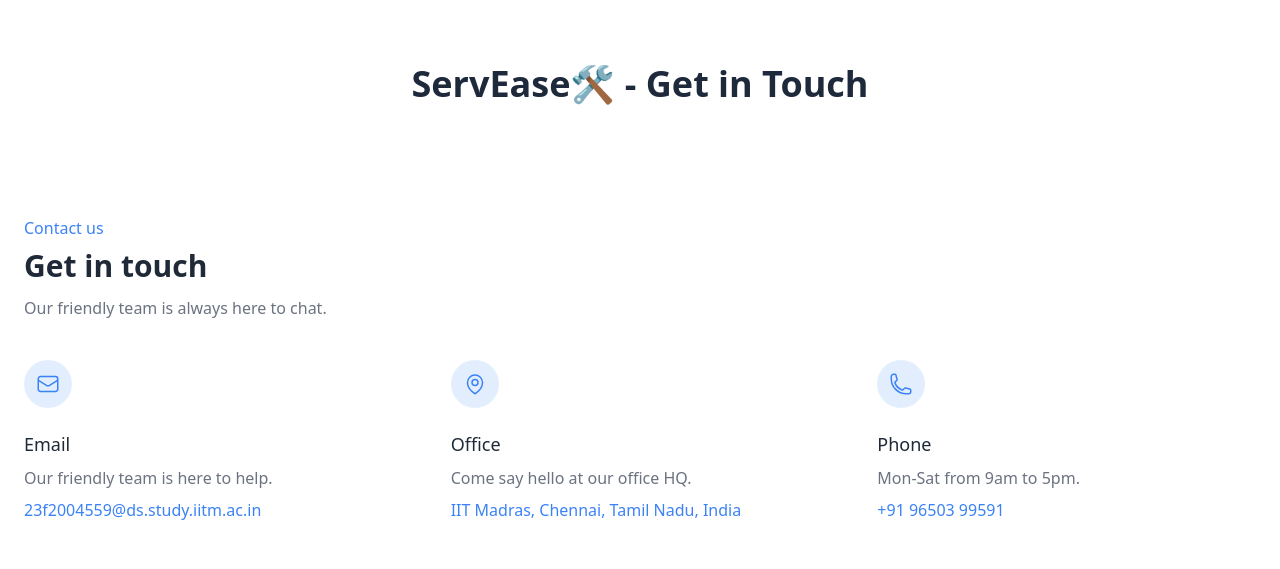
After one commit to NimishKr16/ServEase, a Flask app: page /contactUs in a window 1280 px wide. The commit adds this page. Shown: the top 569 px of the page. Run offline with Flask 3, Linux system fonts and the light colour scheme; parts of the project's set-up code (start-up, migrations or seed data) failed here and were passed over; some libraries are stand-ins or nearby versions.

Commit message:
Add wrappers and contact us and fixed the service completion part

```diff
--- a/app.py
+++ b/app.py
@@ -161,6 +161,10 @@ class Review(db.Model):
 def home():
     return render_template('index.html')
 
+@app.route('/contactUs')
+def contactUs():
+    return render_template('contact.html')
+
 @app.route('/login')
 def login():
     message = request.args.get('message')
@@ -172,6 +176,7 @@ def signup():
 
 # * --------- PROFILE ----------
 @app.route('/profile')
+@customer_required
 def profile():
     userId = session.get('user')
     customer = Customer.query.filter_by(id=userId).first()
@@ -183,6 +188,7 @@ def profile():
 
 
 @app.route('/bookings')
+@customer_required
 def bookings():
     current_customer_id = session['user']  # Assuming session['user'] contains the user ID
 
@@ -268,6 +274,7 @@ def loginUser():
 
 
 @app.route('/servEase/home',methods=['GET','POST'])
+@customer_required
 def customer_dashboard():
     services = Service.query.all()
     image_url = session.get('image_url')
@@ -287,6 +294,7 @@ def customer_dashboard():
 
 
 @app.route('/servEase/home/seeall')
+@customer_required
 def customer_allView():
     services = Service.query.all()
     image_url = session.get('image_url')
@@ -311,6 +319,7 @@ def customer_allView():
 # ! ------- CORE SERVICE EXPERT FUNCTIONALITY -----
 
 @app.route('/serviceDashboard')
+@service_required
 def service_dashboard():
     # TODO: ADD A GRAPH -------
     current_user = session['user']
@@ -323,11 +332,13 @@ def service_dashboard():
 
 
 @app.route('/serviceDashboard/editProfile')
+@service_required
 def edit_service_prof():
     return render_template('editProf.html')
 
 
 @app.route('/editProf',methods=['POST'])
+@service_required
 def edit_service_prof_post():
     message = "PROFILE UPDATED"
     name = request.form.get('name')
@@ -349,6 +360,7 @@ def edit_service_prof_post():
 
 
 @app.route('/serviceDashboard/reviews')
+@service_required
 def service_reviews():
     pass
     # current_user = session['user']
@@ -362,6 +374,7 @@ def service_reviews():
 
 
 @app.route('/accept_service_request/<int:request_id>', methods=['POST'])
+@service_required
 def accept_service_request(request_id):
     # Fetch the service request
     service_request = ServiceRequest.query.get_or_404(request_id)
@@ -375,6 +388,7 @@ def accept_service_request(request_id):
 
 
 @app.route('/ignore_service_request/<int:request_id>', methods=['POST'])
+@service_required
 def ignore_service_request(request_id):
     # Fetch the service request
     service_request = ServiceRequest.query.get_or_404(request_id)
@@ -389,6 +403,7 @@ def ignore_service_request(request_id):
 
 
 @app.route('/complete_service_request/<int:request_id>', methods=['POST'])
+@customer_required
 def complete_service_request(request_id):
     # Fetch the service request
     service_request = ServiceRequest.query.get_or_404(request_id)
@@ -399,10 +414,11 @@ def complete_service_request(request_id):
     db.session.commit()
 
     # Redirect back to the service requests page
-    return redirect(url_for('service_requests'))
+    return redirect(url_for('bookings'))
 
 
 @app.route('/serviceDashboard/requests')
+@service_required
 def service_requests():
     current_user = session['user']
     print(current_user)
@@ -427,6 +443,7 @@ def service_requests():
 
 
 @app.route('/serviceDashboard/completed')
+@service_required
 def service_completed():
     # Get the current logged-in user ID
     current_user_id = session['user']  # Assuming session['user'] contains the user ID
@@ -501,6 +518,7 @@ def admin_login():
 # ! -------------- CORE CUSTOMER FUNCTIONALITY --------------
 
 @app.route('/servEase/bookService/<int:service_id>/<int:price>/<string:desc>', methods=['GET', 'POST'])
+@customer_required
 def bookService(service_id, price, desc):
     # Get the service by ID
     message = request.args.get('message')
@@ -540,6 +558,7 @@ def bookService(service_id, price, desc):
 
 
 @app.route('/book_service/<int:service_id>/<int:professional_id>/<int:price>/<string:desc>',methods=['POST'])
+@customer_required
 def book_service(service_id, professional_id, price, desc):
     date = request.form.get('date')
     customer_id = session.get('user')
@@ -558,6 +577,7 @@ def book_service(service_id, professional_id, price, desc):
 
 # ------------ CHANGE PASSWORD --------------
 @app.route('/change_password', methods=['GET', 'POST'])
+@customer_required
 def change_password():
     if request.method == 'POST':
         new_password = request.form.get('new_password')
@@ -575,6 +595,7 @@ def change_password():
 
 # ------------ EDIT ADDRESS --------------
 @app.route('/edit_address', methods=['GET', 'POST'])
+@customer_required
 def edit_address():
     if request.method == 'POST':
         image = request.files['image']
@@ -606,6 +627,7 @@ def edit_address():
 
 
 @app.route('/admin_logout')
+@admin_required
 def admin_logout():
     session.pop('admin')
     return redirect(url_for('admin_login_page'))
@@ -630,6 +652,7 @@ def manage_customers():
     return render_template('adminCust-dash.html',reqCount=reqCount,customers=customers)
 
 @app.route('/toggle_block_customer/<int:customer_id>', methods=['POST'])
+@admin_required
 def toggle_block_customer(customer_id):
     # Fetch the customer by ID
     customer = Customer.query.get(customer_id)
@@ -650,6 +673,7 @@ def toggle_block_customer(customer_id):
 # ------------------------------ MANAGE SERVICE PROF. ------------------------------
 
 @app.route('/block_service_professional/<int:professional_id>', methods=['POST'])
+@admin_required
 def block_service_professional(professional_id):
     professional = ServiceProfessional.query.get(professional_id)
     if professional:
@@ -692,6 +716,7 @@ def manage_reviews():
     return render_template('adminReq-dash.html',reqCount=reqCount, service_professionals=unapproved)
 
 @app.route('/approve/<int:professional_id>', methods=['POST'])
+@admin_required
 def approve_service_professional(professional_id):
     # Logic to approve the service professional
     service_professional = ServiceProfessional.query.get(professional_id)
@@ -701,6 +726,7 @@ def approve_service_professional(professional_id):
     return redirect(url_for('manage_reviews'))  # Redirect to the relevant page
 
 @app.route('/deny/<int:professional_id>', methods=['POST'])
+@admin_required
 def deny_service_professional(professional_id):
     # Logic to deny the service professional
     service_professional = ServiceProfessional.query.get(professional_id)
@@ -722,6 +748,7 @@ def manage_services():
 
 
 @app.route('/update_service', methods=['POST'])
+@admin_required
 def update_service():
     service_id = request.form.get('service_id')
     service = Service.query.get(service_id)
@@ -740,6 +767,7 @@ def update_service():
 
 
 @app.route('/delete_service/<int:service_id>', methods=['POST'])
+@admin_required
 def delete_service(service_id):
     # Find the service by ID
     service = Service.query.get(service_id)
@@ -754,6 +782,7 @@ def delete_service(service_id):
 
 
 @app.route('/add_service', methods=['GET', 'POST'])
+@admin_required
 def add_service():
     if request.method == 'POST':
         # Get data from the form
--- /dev/null
+++ b/templates/contact.html
@@ -0,0 +1,69 @@
+<!DOCTYPE html>
+<html lang="en">
+<head>
+    <meta charset="UTF-8">
+    <meta name="viewport" content="width=device-width, initial-scale=1.0">
+    <title>Contact- ServEase🛠️</title>
+    <script src="https://cdn.tailwindcss.com"></script>
+</head>
+<body class="pt-16">
+    <h1 class="text-4xl text-center font-semibold text-slate-800 pb-16">ServEase🛠️ - Get in Touch</h1>
+    <section class="bg-white dark:bg-gray-900">
+        <div class="container px-6 py-12 mx-auto">
+            <div>
+                <p class="font-medium text-blue-500 dark:text-blue-400">Contact us</p>
+
+                <h1 class="mt-2 text-2xl font-semibold text-gray-800 md:text-3xl dark:text-white">Get in touch</h1>
+
+                <p class="mt-3 text-gray-500 dark:text-gray-400">Our friendly team is always here to chat.</p>
+            </div>
+
+            <div class="grid grid-cols-1 gap-12 mt-10 md:grid-cols-2 lg:grid-cols-3">
+                <div>
+                    <span class="inline-block p-3 text-blue-500 rounded-full bg-blue-100/80 dark:bg-gray-800">
+                        <svg xmlns="http://www.w3.org/2000/svg" fill="none" viewBox="0 0 24 24" stroke-width="1.5"
+                            stroke="currentColor" class="w-6 h-6">
+                            <path stroke-linecap="round" stroke-linejoin="round"
+                                d="M21.75 6.75v10.5a2.25 2.25 0 01-2.25 2.25h-15a2.25 2.25 0 01-2.25-2.25V6.75m19.5 0A2.25 2.25 0 0019.5 4.5h-15a2.25 2.25 0 00-2.25 2.25m19.5 0v.243a2.25 2.25 0 01-1.07 1.916l-7.5 4.615a2.25 2.25 0 01-2.36 0L3.32 8.91a2.25 2.25 0 01-1.07-1.916V6.75" />
+                        </svg>
+                    </span>
+
+                    <h2 class="mt-4 text-lg font-medium text-gray-800 dark:text-white">Email</h2>
+                    <p class="mt-2 text-gray-500 dark:text-gray-400">Our friendly team is here to help.</p>
+                    <p class="mt-2 text-blue-500 dark:text-blue-400">23f2004559@ds.study.iitm.ac.in
+                    </p>
+                </div>
+
+                <div>
+                    <span class="inline-block p-3 text-blue-500 rounded-full bg-blue-100/80 dark:bg-gray-800">
+                        <svg xmlns="http://www.w3.org/2000/svg" fill="none" viewBox="0 0 24 24" stroke-width="1.5"
+                            stroke="currentColor" class="w-6 h-6">
+                            <path stroke-linecap="round" stroke-linejoin="round" d="M15 10.5a3 3 0 11-6 0 3 3 0 016 0z" />
+                            <path stroke-linecap="round" stroke-linejoin="round"
+                                d="M19.5 10.5c0 7.142-7.5 11.25-7.5 11.25S4.5 17.642 4.5 10.5a7.5 7.5 0 1115 0z" />
+                        </svg>
+                    </span>
+
+                    <h2 class="mt-4 text-lg font-medium text-gray-800 dark:text-white">Office</h2>
+                    <p class="mt-2 text-gray-500 dark:text-gray-400">Come say hello at our office HQ.</p>
+                    <p class="mt-2 text-blue-500 dark:text-blue-400">IIT Madras, Chennai, Tamil Nadu, India</p>
+                </div>
+
+                <div>
+                    <span class="inline-block p-3 text-blue-500 rounded-full bg-blue-100/80 dark:bg-gray-800">
+                        <svg xmlns="http://www.w3.org/2000/svg" fill="none" viewBox="0 0 24 24" stroke-width="1.5"
+                            stroke="currentColor" class="w-6 h-6">
+                            <path stroke-linecap="round" stroke-linejoin="round"
+                                d="M2.25 6.75c0 8.284 6.716 15 15 15h2.25a2.25 2.25 0 002.25-2.25v-1.372c0-.516-.351-.966-.852-1.091l-4.423-1.106c-.44-.11-.902.055-1.173.417l-.97 1.293c-.282.376-.769.542-1.21.38a12.035 12.035 0 01-7.143-7.143c-.162-.441.004-.928.38-1.21l1.293-.97c.363-.271.527-.734.417-1.173L6.963 3.102a1.125 1.125 0 00-1.091-.852H4.5A2.25 2.25 0 002.25 4.5v2.25z" />
+                        </svg>
+                    </span>
+
+                    <h2 class="mt-4 text-lg font-medium text-gray-800 dark:text-white">Phone</h2>
+                    <p class="mt-2 text-gray-500 dark:text-gray-400">Mon-Sat from 9am to 5pm.</p>
+                    <p class="mt-2 text-blue-500 dark:text-blue-400">+91 96503 99591</p>
+                </div>
+            </div>
+        </div>
+    </section>
+</body>
+</html>
--- a/templates/profile.html
+++ b/templates/profile.html
@@ -93,7 +93,7 @@
                         <label for="pincode" class="block mb-2 text-sm font-medium text-gray-900 dark:text-white">Enter Pincode</label>
                         <input type="text" name="pincode" id="pincode" placeholder="Enter your pincode" class="bg-gray-50 border border-gray-300 text-gray-900 text-sm rounded-lg focus:ring-blue-500 focus:border-blue-500 block w-full p-2.5 dark:bg-gray-600 dark:border-gray-500 dark:placeholder-gray-400 dark:text-white" required />
                     </div>
-
+                    <label for="profilepic" class="block mb-2 text-sm font-medium text-gray-900 dark:text-white">Select Profile Picture</label>
                     <input type="file" name="image" accept="image/*" class="block w-full text-sm text-gray-900 border border-gray-300 rounded-lg cursor-pointer bg-gray-50 dark:bg-gray-600 dark:border-gray-500 dark:placeholder-gray-400 dark:text-white">
 
                     <button type="submit" class="w-full text-white bg-blue-700 hover:bg-blue-800 focus:ring-4 focus:outline-none focus:ring-blue-300 font-medium rounded-lg text-sm px-5 py-2.5 text-center dark:bg-blue-600 dark:hover:bg-blue-700 dark:focus:ring-blue-800">Save Changes</button>
--- a/templates/serviceRequests.html
+++ b/templates/serviceRequests.html
@@ -43,11 +43,7 @@ Job Requests
                             </button>
                         </form>
                     {% elif request.service_status == 'assigned' %}
-                        <form action="{{ url_for('complete_service_request', request_id=request.id) }}" method="POST">
-                            <button type="submit" class="px-3 py-1 text-sm font-semibold text-white bg-blue-500 rounded hover:bg-blue-700">
-                                Complete
-                            </button>
-                        </form>
+                        <h1 class="font-semibold text-green-600">JOB ALLOTED</h1>
                     {% endif %}
                 </td>
             </tr>
```
Also changed, not shown: templates/base.html (+6 -3 lines), templates/book.html (+7 -5 lines), templates/bookings.html (+20 -7 lines), templates/index.html (+9 -9 lines), instance/servease.db, static/images/Home-Services-Apps.webp (added), static/images/appser.jpeg (added), static/images/categs.jpeg (added), static/images/comfort.jpeg (added), static/images/homeser.webp (added), static/images/servc.png (added), static/images/smart-home-solutions.jpg (added).
